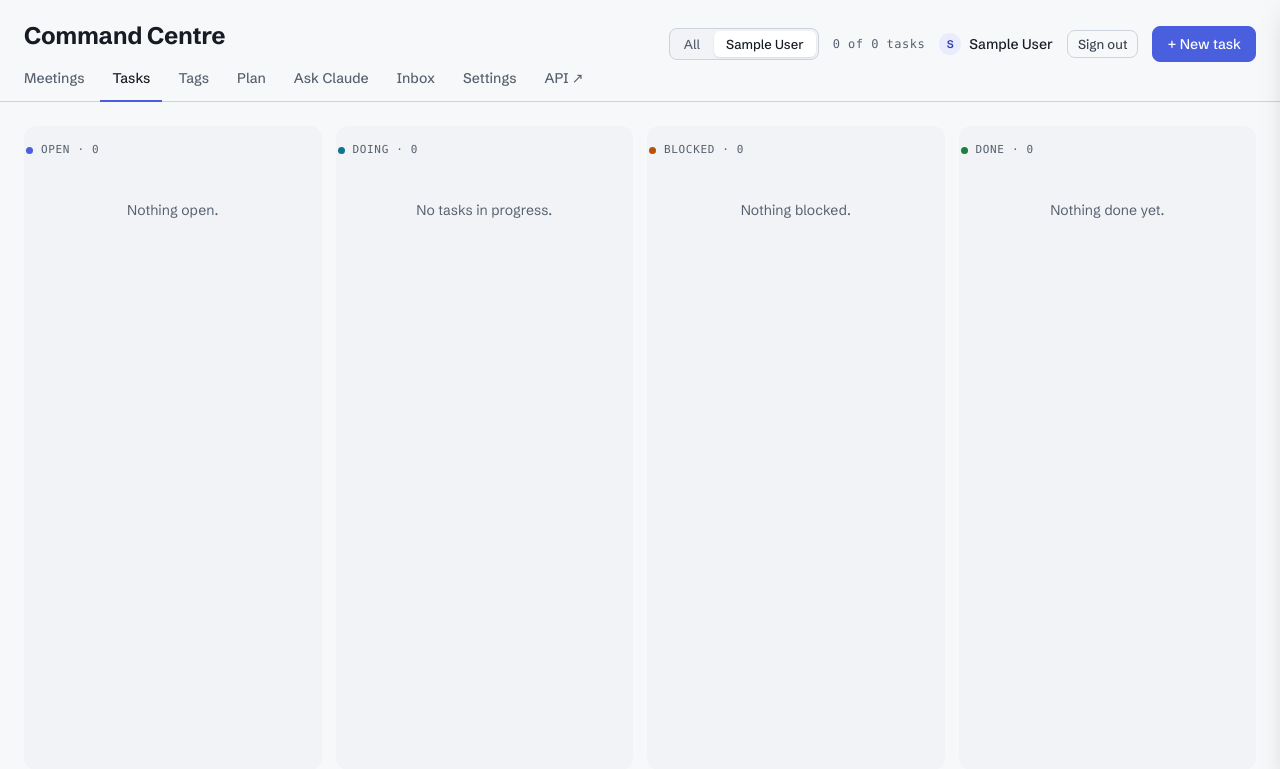
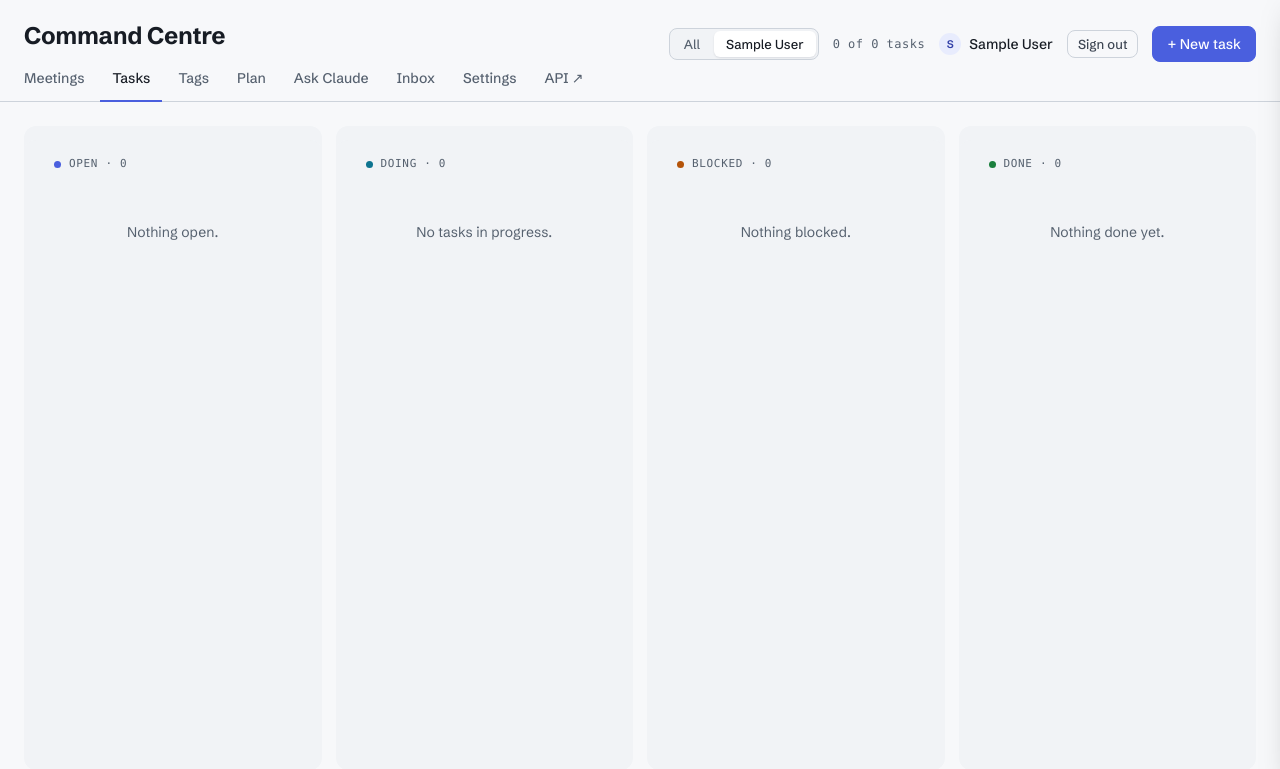
Before and after one commit to stevemansfieldux/email-migration-command-center, a FastAPI app: page / in a window 1280 px wide. Shown: the top 769 px of the page. Run offline with FastAPI, Linux system fonts and the light colour scheme; the visitor is signed in with stand-in values (Sample User, id 1); tables that the repository leaves empty hold one stand-in row (values such as "Sample post"); some libraries are stand-ins or nearby versions; some web fonts are replaced.

Commit message:
Column header: one rule; sticky with real padding (the old rule was overriding it)
Co-Authored-By: Claude Opus 5 <noreply@anthropic.com>

```diff
--- a/app/templates/board.html
+++ b/app/templates/board.html
@@ -15,7 +15,6 @@
   .cols{flex:1;min-height:0;padding-bottom:0;margin-bottom:0}
   .col{min-height:0;overflow-y:auto;overscroll-behavior:contain;scrollbar-width:thin;scrollbar-color:var(--n6) transparent}
   .col::-webkit-scrollbar{width:8px} .col::-webkit-scrollbar-thumb{background:var(--n6);border-radius:4px;border:2px solid var(--surface-sunken)}
-  .colhead{position:sticky;top:0;margin:-14px -14px 4px;padding:16px 30px 12px;background:var(--surface-sunken);z-index:1;border-radius:var(--radius-lg) var(--radius-lg) 0 0}
   .colhead::after{content:"";position:absolute;left:0;right:0;bottom:-12px;height:12px;background:linear-gradient(var(--surface-sunken),transparent);pointer-events:none}
   .col .task:last-of-type{margin-bottom:6px}
   .task.sg{border:1px dashed var(--border-strong);box-shadow:none;background:color-mix(in srgb,var(--surface-raised) 70%,transparent)}
@@ -38,7 +37,7 @@
   .col[hidden]{display:none}
   .col{display:flex;flex-direction:column;gap:12px;min-height:260px;background:var(--surface-sunken);border-radius:var(--radius-lg);padding:14px;transition:background .12s var(--ease)}
   .col.over{background:var(--accent-subtle)}
-  .colhead{display:flex;align-items:center;gap:8px;padding:2px 2px 4px}
+  .colhead{display:flex;align-items:center;gap:8px;position:sticky;top:0;z-index:1;margin:-14px -14px 4px;padding:16px 30px 12px;background:var(--surface-sunken);border-radius:var(--radius-lg) var(--radius-lg) 0 0}
   .colname{font:11px/16px var(--font-mono);letter-spacing:.06em;text-transform:uppercase;color:var(--text-muted)}
   .task{background:var(--surface-raised);border:1px solid transparent;border-radius:var(--radius-md);padding:12px 16px 14px;display:flex;flex-direction:column;gap:8px;cursor:pointer;
         box-shadow:var(--shadow-raised);transition:box-shadow .16s var(--ease),transform .16s var(--ease)}
```
